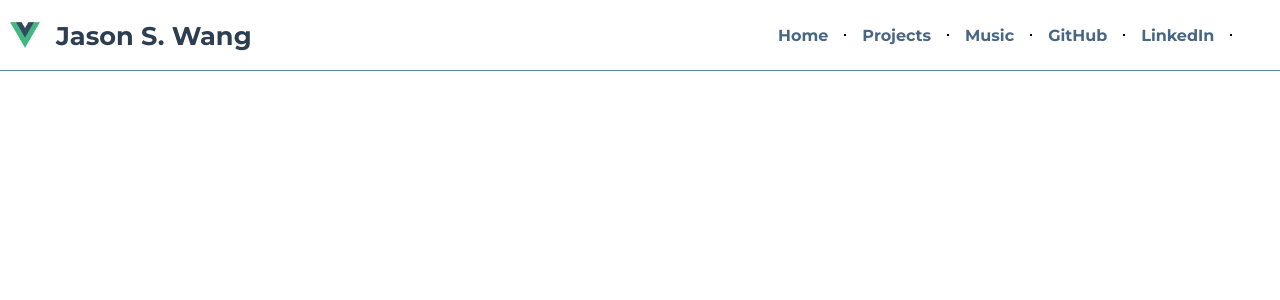
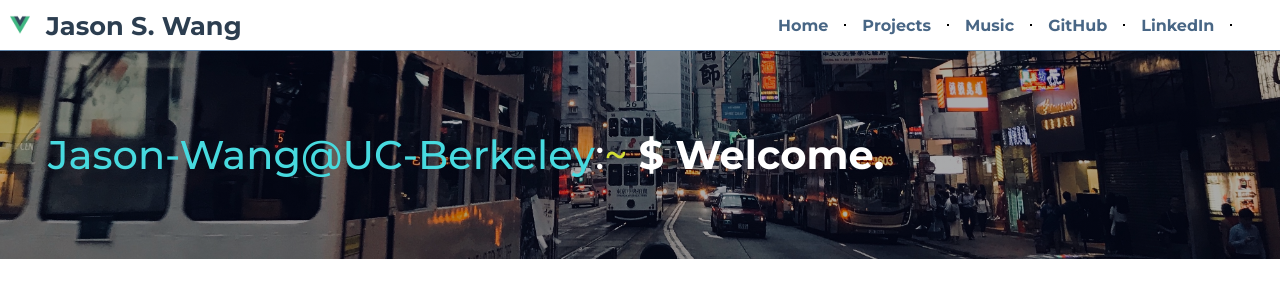
Before and after one commit to blahBlahhhJ/blahBlahhhJ.github.io, a Vue app: page / in a window 1280 px wide. Shown: the top 300 px of the page. Built offline with nearby package versions, Linux system fonts and the light colour scheme.

Commit message:
landing page

```diff
--- a/package.json
+++ b/package.json
@@ -12,7 +12,8 @@
   "dependencies": {
     "core-js": "^3.6.5",
     "gh-pages": "^3.1.0",
-    "vue": "^3.0.0"
+    "vue": "^3.0.0",
+    "vue-loader-v16": "^16.0.0-beta.5.4"
   },
   "devDependencies": {
     "@vue/cli-plugin-babel": "~4.5.0",
--- a/src/App.vue
+++ b/src/App.vue
@@ -1,20 +1,30 @@
 <template>
   <Navbar />
+  <div class="main">
+    <Landing />
+  </div>
 </template>
 
 <script>
 import Navbar from "./components/navbar/Navbar.vue";
+import Landing from "./components/Landing.vue";
 
 export default {
   name: "App",
   components: {
     Navbar,
+    Landing,
   },
 };
 </script>
 
 <style>
 @import url("https://fonts.googleapis.com/css2?family=Montserrat:wght@400;500;700&display=swap");
+
+body {
+  margin: 0;
+  padding: 0;
+}
 
 #app {
   font-family: "Montserrat", Avenir, Helvetica, Arial, sans-serif;
@@ -24,5 +34,11 @@ export default {
   text-align: center;
   color: #2c3e50;
   box-sizing: border-box;
+  margin-right: 0;
+  margin-left: 0;
+}
+
+.main {
+  margin-top: 50px;
 }
 </style>
--- /dev/null
+++ b/src/components/Landing.vue
@@ -0,0 +1,121 @@
+<template>
+  <div class="landing">
+    <transition name="fade">
+      <span class="name-loc" v-show="display1">Jason-Wang@UC-Berkeley</span>
+    </transition>
+    <transition name="fade">
+      <span v-show="display2">:</span>
+    </transition>
+    <transition name="fade">
+      <span class="curly" v-show="display2">~ </span>
+    </transition>
+    <transition name="fade">
+      <span class="dollar-sign" v-show="display3">$ </span>
+    </transition>
+    <span class="code">{{ welcomeText.slice(0, idx) }}</span>
+    <span class="cursor" v-show="display4">&nbsp;&nbsp;</span>
+  </div>
+</template>
+
+<script>
+export default {
+  name: "Landing",
+  data() {
+    return {
+      display1: false,
+      display2: false,
+      display3: false,
+      display4: false,
+      display5: false,
+      welcomeText: "Welcome. ",
+      idx: 0,
+    };
+  },
+  mounted() {
+    this.display1 = true;
+    var v = this;
+    setTimeout(function () {
+      v.display2 = true;
+    }, 500);
+    setTimeout(function () {
+      v.display3 = true;
+    }, 1000);
+    setTimeout(function () {
+      v.display4 = true;
+    }, 1500);
+    setTimeout(function () {
+      var interval = setInterval(function () {
+        if (v.idx >= v.welcomeText.length) {
+          clearInterval(interval);
+          return;
+        }
+        v.idx += 1;
+      }, 150);
+    }, 1700);
+  },
+};
+</script>
+
+<style scoped>
+.landing {
+  background: linear-gradient(rgba(0, 0, 0, 0.3), rgba(0, 0, 0, 0.3)),
+    url(../assets/landing.jpg);
+  background-size: cover;
+  background-repeat: no-repeat;
+  background-position: center center;
+  /* opacity: 0.9; */
+  padding: 5rem 3rem;
+  text-align: left;
+}
+
+.landing > span {
+  font-size: 5rem;
+  color: white;
+  margin: 0;
+  font-size: 2.5rem;
+  font-weight: 500;
+}
+
+.name-loc {
+  color: #47dadf !important;
+}
+
+.curly {
+  color: #d3df36 !important;
+}
+
+.dollar-sign,
+.code {
+  font-weight: 600 !important;
+}
+
+.cursor {
+  background-color: white;
+  animation: blink 1s infinite;
+}
+
+.fade-enter-active,
+.fade-leave-active {
+  transition: opacity 1s ease-in-out;
+}
+
+.fade-enter-from,
+.fade-leave-to {
+  opacity: 0;
+}
+
+@keyframes blink {
+  0% {
+    background-color: white;
+  }
+  49% {
+    background-color: white;
+  }
+  50% {
+    background-color: transparent;
+  }
+  99% {
+    background-color: transparent;
+  }
+}
+</style>
--- a/src/components/navbar/Navbar.vue
+++ b/src/components/navbar/Navbar.vue
@@ -78,9 +78,11 @@ export default {
   top: 0;
   left: 0;
   width: 100%;
-  height: 60px;
+  height: 40px;
   padding: 5px 10px;
   border-bottom: 1px solid #6185a8;
+  z-index: 20;
+  background-color: white;
 }
 
 .title {
```
Also changed, not shown: public/index.html (+8 -2 lines), src/assets/landing.jpg (added), 1 other file (tests, documents, lock files or other folders).
